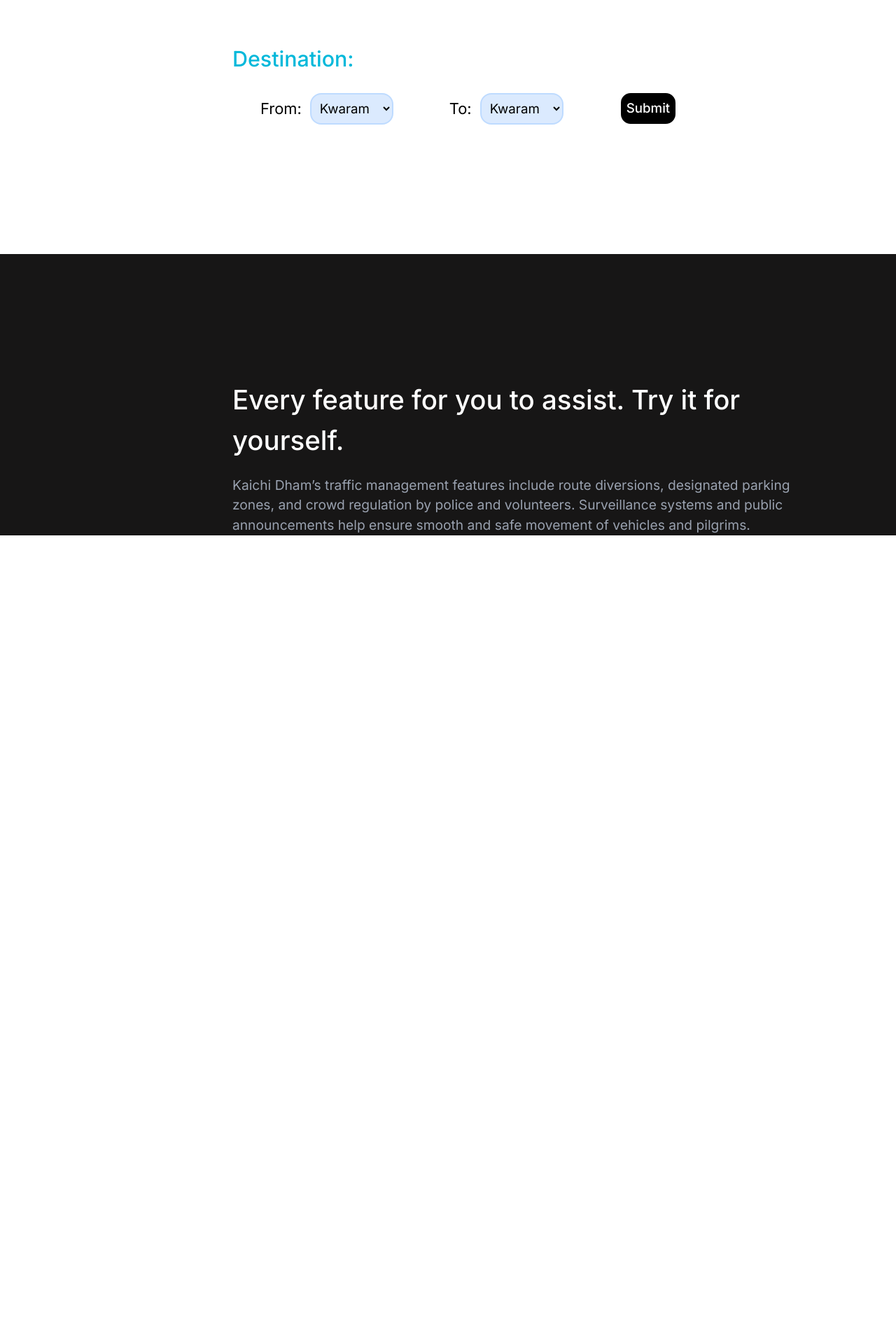
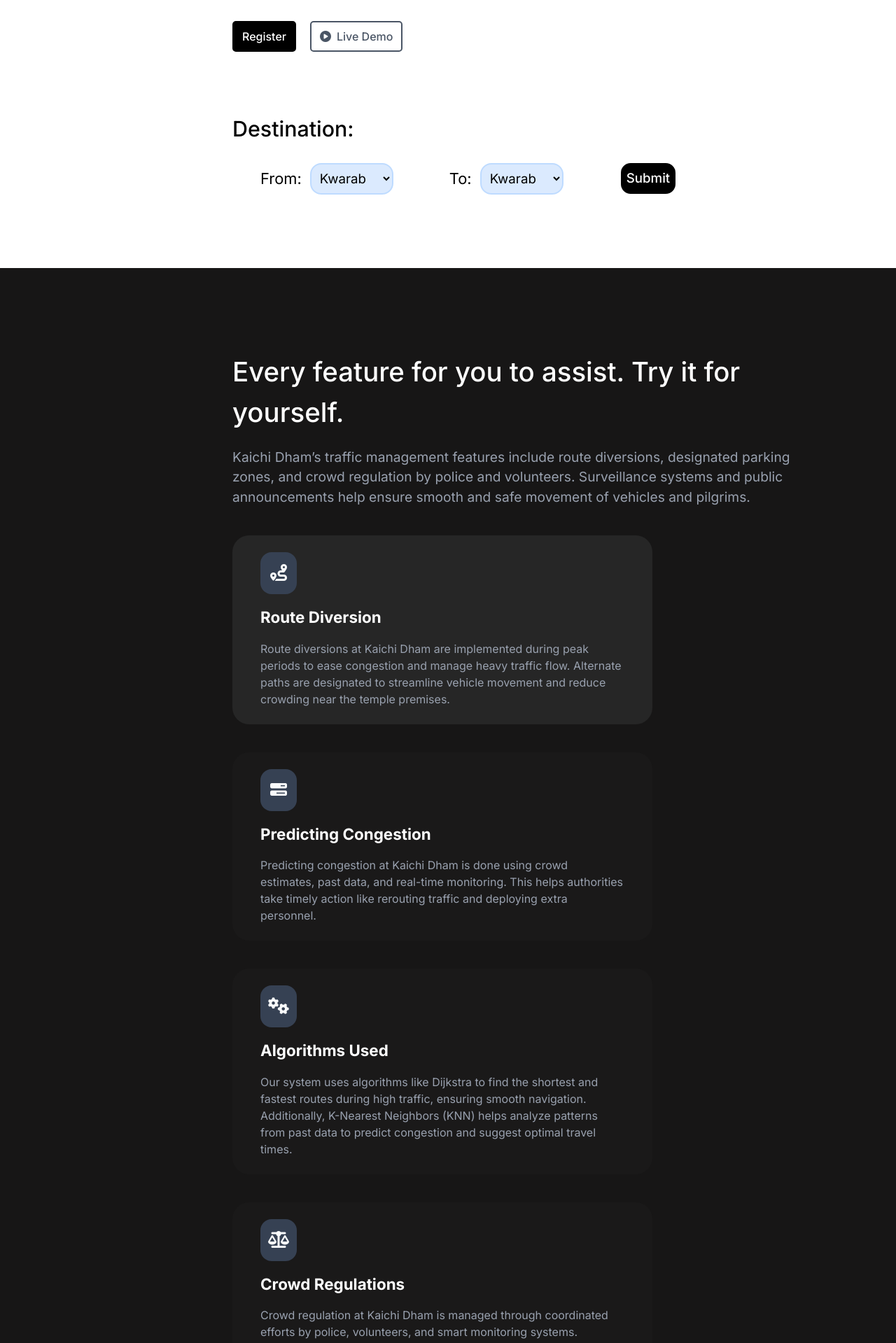
Before and after one commit to SauravSinghT/Traffic-Managment-Kaichi-Dham-, a React (Vite) app in the folder frontend/: page / in a window 1280 px wide. Shown: the part 740-2659 px from the top of the page at 70% size. Before the commit the page ends 1505 px from the top, so only its background shows below. Built offline with nearby package versions, Linux system fonts and the light colour scheme.

Commit message:
frontend created

```diff
--- a/frontend/src/pages/Home.jsx
+++ b/frontend/src/pages/Home.jsx
@@ -36,19 +36,23 @@ function Home() {
           <img src='/logo.png'  ></img>
           </div>
         </div>
+        <div className='flex gap-5 mt-14'>
+        <Link to="/register" ><button className='text-gray-600 font-medium cursor-pointer  bg-black border-2 border-black text-white pr-3 pl-3 pt-2 pb-2 rounded-[5px]'>Register</button></Link>
+        <a href="https://www.youtube.com/watch?v=iHzzSao6ypE" target='_blank'><button className='text-gray-600 font-medium cursor-pointer bg-white  text-black border-2 border-gray-600 pr-3 pl-3 pt-2 pb-2 rounded-[5px] flex gap-2 items-center'><i class="fa-solid fa-circle-play" ></i>Live Demo</button></a>
+        </div>
         <div className='mt-22 flex flex-col gap-5'>
-          <p className='text-[1.9em] text-[#01B8DA] font-medium'>Destination:</p>
+          <p className='text-[1.9em] font-medium'>Destination:</p>
           <form action="/submit" onSubmit={handleSubmit} className='text-[1.17em] flex items-center' >
             <label for="from" className='pl-10 pr-3 text-[1.17em]'>From: </label>
             <select required name="from" id="des_from" className='w-62 border-2 bg-blue-100 border-blue-200 rounded-2xl p-2'>
-              <option value="kwaram">Kwaram</option>
+              <option value="kwaram">Kwarab</option>
               <option value="ramgarh">Ramgrah</option>
               <option value="bhowali">Bhowali</option>
               <option value="kaichi">Kaichi</option>
             </select>
             <label for="to" className='pl-20 pr-3 text-[1.17em]'>To: </label>
             <select required name="to" id="des_to" className='w-62 border-2 bg-blue-100 border-blue-200 rounded-2xl p-2'>
-              <option value="kwaram">Kwaram</option>
+              <option value="kwaram">Kwarab</option>
               <option value="ramgarh">Ramgrah</option>
               <option value="bhowali">Bhowali</option>
               <option value="kaichi">Kaichi</option>
@@ -58,10 +62,105 @@ function Home() {
           </form>
         </div>
       </div>
-      <div className='bg-[#171616] text-white mt-40 pr-83 pl-83 pt-45'>
+      <div className='bg-[#171616] text-white mt-20 pr-83 pl-83 pt-30 pb-20'>
         <div className='w-[850px]'>
           <p className='text-[2.4em] font-medium'>Every feature for you to assist. Try it for yourself.</p>
           <p className='text-[1.2em] text-gray-400 mt-5'>Kaichi Dham’s traffic management features include route diversions, designated parking zones, and crowd regulation by police and volunteers. Surveillance systems and public announcements help ensure smooth and safe movement of vehicles and pilgrims.</p>
+        </div>
+        <div className='flex flex-col gap-10 mt-10'>
+          <div className='w-[600px] cursor-pointer  bg-[#262626] pr-10 pl-10 pt-6 pb-6 rounded-3xl flex flex-col items-start-start gap-4'>
+            <button className='bg-gray-700 text-gray-50 p-2 text-2xl rounded-2xl w-13 h-15'><i class="fa-solid fa-route"></i></button>
+            <p className='text-[1.4em] font-bold'>Route Diversion</p>
+            <p className='text-gray-400'>Route diversions at Kaichi Dham are implemented during peak periods to ease congestion and manage heavy traffic flow. Alternate paths are designated to streamline vehicle movement and reduce crowding near the temple premises.</p>
+          </div>
+          <div className='w-[600px] cursor-pointer hover:bg-[#262626] bg-[#1a1919] pr-10 pl-10 pt-6 pb-6 rounded-3xl flex flex-col items-start-start gap-4'>
+            <button className='bg-gray-700 text-gray-50 p-2 text-2xl rounded-2xl w-13 h-15'><i class="fa-solid fa-bars-progress"></i></button>
+            <p className='text-[1.4em] font-bold'>Predicting Congestion</p>
+            <p className='text-gray-400'>Predicting congestion at Kaichi Dham is done using crowd estimates, past data, and real-time monitoring. This helps authorities take timely action like rerouting traffic and deploying extra personnel.</p>
+          </div>
+          <div className='w-[600px] cursor-pointer hover:bg-[#262626] bg-[#1a1919] pr-10 pl-10 pt-6 pb-6 rounded-3xl flex flex-col items-start-start gap-4'>
+            <button className='bg-gray-700 text-gray-50 p-2 text-2xl rounded-2xl w-13 h-15'><i class="fa-solid fa-gears"></i></button>
+            <p className='text-[1.4em] font-bold'>Algorithms Used</p>
+            <p className='text-gray-400'>Our system uses algorithms like Dijkstra to find the shortest and fastest routes during high traffic, ensuring smooth navigation. Additionally, K-Nearest Neighbors (KNN) helps analyze patterns from past data to predict congestion and suggest optimal travel times.</p>
+          </div>
+          <div className='w-[600px] cursor-pointer hover:bg-[#262626] bg-[#1a1919] pr-10 pl-10 pt-6 pb-6 rounded-3xl flex flex-col items-start-start gap-4'>
+            <button className='bg-gray-700 text-gray-50 p-2 text-2xl rounded-2xl w-13 h-15'><i class="fa-solid fa-scale-balanced"></i></button>
+            <p className='text-[1.4em] font-bold'>Crowd Regulations</p>
+            <p className='text-gray-400'>Crowd regulation at Kaichi Dham is managed through coordinated efforts by police, volunteers, and smart monitoring systems. Barricades, timed entry, and guided pathways help maintain order and ensure visitor safety during peak hours.</p>
+          </div>
+        </div>
+      </div>
+      <div className='flex flex-col justify-center items-center w-full pb-20'>
+        <div className='mr-78 ml-78 mt-7 p-5 w-200 flex flex-col items-center justify-center'>
+          <p className='text-4xl flex justify-center font-semibold mt-15'>Now is the time to use this feature.</p>
+          <p className='text-center mt-5 text-[1.1em] text-gray-800'>Experience a smoother visit to Kaichi Dham with our website’s smart features—get live traffic updates, route suggestions, and parking info in one place. Plan ahead and enjoy a hassle-free spiritual journey!</p>
+        </div>
+        <div className='mr-78 ml-78 mt-7 p-5 flex flex-wrap justify-center gap-10'>
+          <div className='w-80 border-2 border-gray-800 p-2 rounded-2xl'>
+            <p className='text-gray-600 text-[1.2em]'><i class="fa-solid fa-scale-balanced"></i></p>
+            <p className='text-[1.2em] font-semibold'>Load Balancer</p>
+            <p className='text-gray-700'>Ensures efficient traffic distribution across servers to prevent overload and maintain performance.</p>
+          </div>
+          <div className='w-80 border-2 border-gray-800 p-2 rounded-2xl'>
+            <p className='text-gray-600 text-[1.2em]'><i class="fa-solid fa-bars-progress"></i></p>
+            <p className='text-[1.2em] font-semibold'>Predicting Congestion</p>
+            <p className='text-gray-700'>Congestion is predicted based on past data, special events, and real-time surveillance inputs.</p>
+          </div>
+          <div className='w-80 border-2 border-gray-800 p-2 rounded-2xl'>
+            <p className='text-gray-600 text-[1.2em]'><i class="fa-solid fa-location-dot"></i></p>
+            <p className='text-[1.2em] font-semibold'>Predefined Designation</p>
+            <p className='text-gray-700'>Specific parking zones and pedestrian routes are predefined to guide visitors seamlessly.</p>
+          </div>
+          <div className='w-80 border-2 border-gray-800 p-2 rounded-2xl'>
+            <p className='text-gray-600 text-[1.2em]'><i class="fa-solid fa-bars-progress"></i></p>
+            <p className='text-[1.2em] font-semibold'>Crowd Regulations</p>
+            <p className='text-gray-700'>Authorities and volunteers manage crowd flow with barricades, signboards, and timed entry systems.</p>
+          </div>
+          <div className='w-80 border-2 border-gray-800 p-2 rounded-2xl'>
+            <p className='text-gray-600 text-[1.2em]'><i class="fa-solid fa-gears"></i></p>
+            <p  className='text-[1.2em] font-semibold'>Algorithm Used</p>
+            <p className='text-gray-700'> Algorithms like Dijkstra for shortest path and KNN for pattern recognition optimize traffic decisions.</p>
+          </div>
+          <div className='w-80 border-2 border-gray-800 p-2 rounded-2xl'>
+            <p className='text-gray-600 text-[1.2em]'><i class="fa-solid fa-pen-ruler"></i></p>
+            <p className='text-[1.2em] font-semibold'>Design</p>
+            <p className='text-gray-700'>Powered by smart tech and thoughtful design, our system brings peace to your journey, just like Kaichi Dham itself. </p>
+          </div>
+        </div>
+      </div>
+      <div className='bg-[#171616] flex flex-col items-center justify-center pt-20 pb-20 gap-5'>
+        <p className='text-white text-4xl font-medium'>Get in touch and start today.</p>
+        <p className='w-200 text-center text-gray-300'>Create your free account today to get real-time traffic updates, personalized route suggestions, and priority alerts for Kaichi Dham visits. Stay ahead of congestion and enjoy a smooth, peaceful experience every time. Your journey, just smarter!</p>
+        <Link to="/register" ><button className='text-black font-medium font-medium cursor-pointer  bg-white border-2 border-white pr-3 pl-3 pt-2 pb-2 rounded-[5px]'>Register</button></Link>
+      </div>
+      <div className='mr-78 ml-78 mt-7 p-5 flex flex-wrap justify-start'>
+        <div className='flex flex-col'>
+          <p className='text-3xl font-medium '>Frequently asked questions</p>
+          <p className='text-gray-700 font-medium mt-1'>If you have anything else you want to ask, <span className='underline'>reach out to us.</span></p>
+        </div>
+        <div>
+          <p>What is the purpose of this website?</p>
+          <p>Our website is designed to provide real-time traffic updates, route suggestions, parking information, and crowd alerts for visitors traveling to Kaichi Dham.</p>
+        </div>
+        <div>
+          <p>Do I need to create an account to use the features?</p>
+          <p>While basic traffic info is available to all, creating an account gives you access to personalized routes, saved preferences, and real-time notifications.</p>
+        </div>
+        <div>
+          <p>Is this website affiliated with Kaichi Dham or the local authorities?</p>
+          <p>We work independently but use data and insights from public sources to support a smoother and safer experience for pilgrims.</p>
+        </div>
+        <div>
+          <p> What are the benefits of using this website?</p>
+          <p>You get smarter travel planning, reduced waiting time, safe parking zones, and up-to-date info to help you avoid traffic and crowds.</p>
+        </div>
+        <div>
+          <p>Is my personal data safe on this platform?</p>
+          <p>Yes, we follow strict data privacy practices and only use your information to improve your experience—nothing is shared without consent.</p>
+        </div>
+        <div>
+          <p>Are there any charges for using this website?</p>
+          <p>No, all our core features are completely free for users.</p>
         </div>
       </div>
     </div>
```
Also changed, not shown: 2 other files (tests, documents, lock files or other folders).
